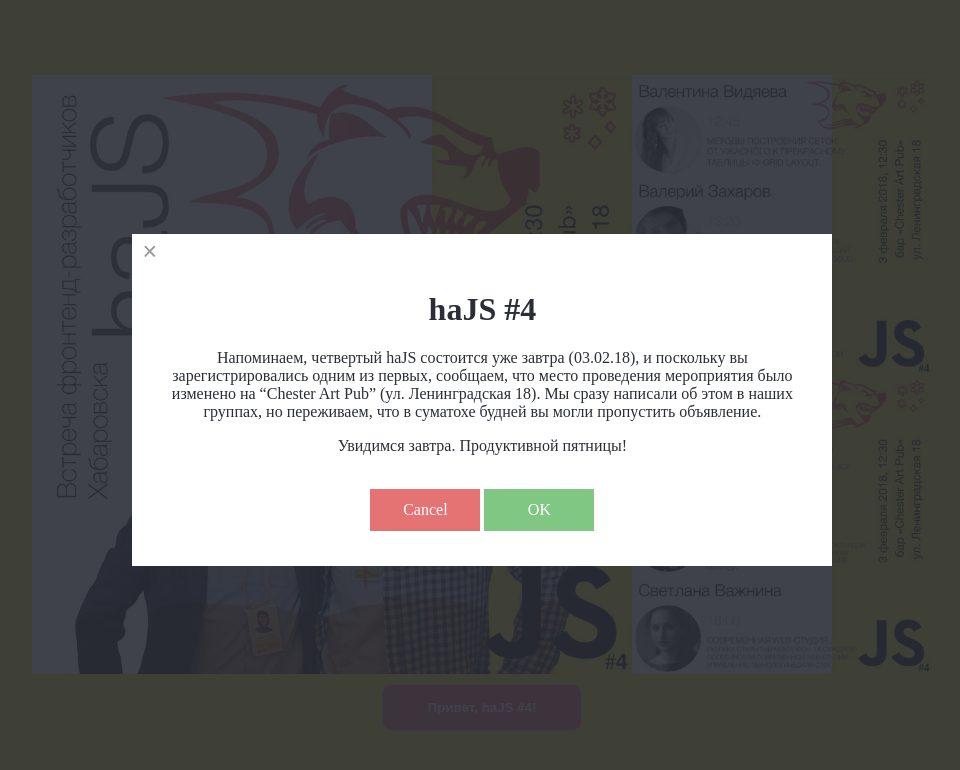
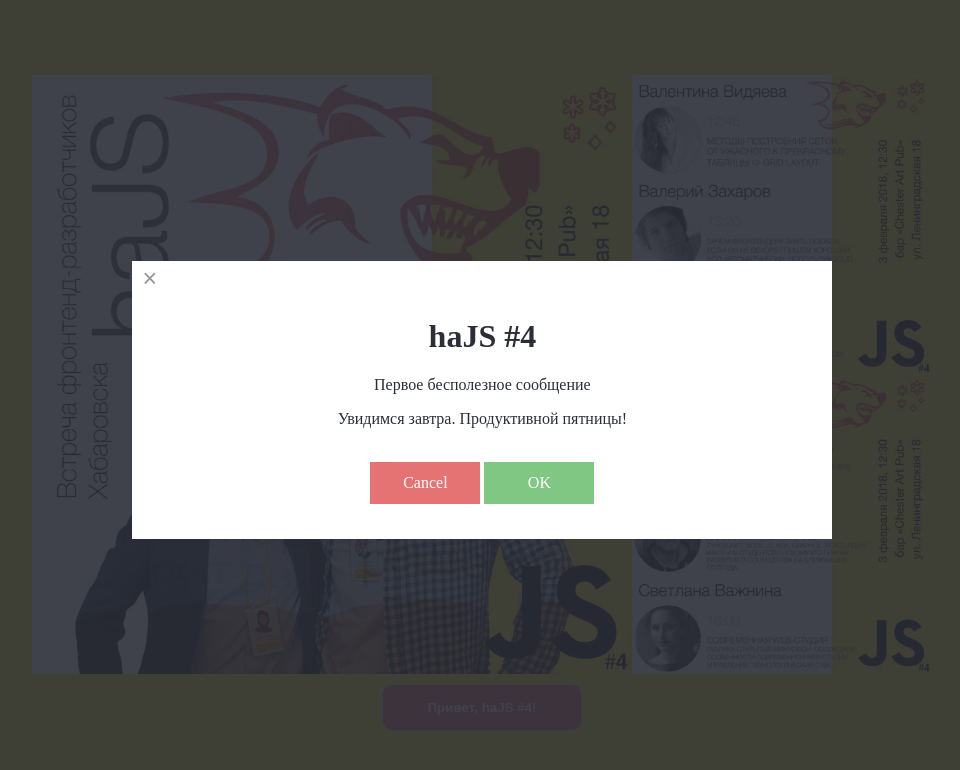
Before and after one commit to AntonovIgor/how-to-do-it-now, a plain HTML site: page index.html in a window 1280 px wide. Both pictures are taken after a click on the button "Привет, haJS #4!". Shown: the whole page, without its empty margins (158-1118 px from the left). Drawn offline with Linux system fonts and the light colour scheme.

Commit message:
Добавляет примитивные модули для js

```diff
--- a/index.html
+++ b/index.html
@@ -26,54 +26,9 @@
         </main>
         <script src="./js/jquery-3.3.1.min.js"></script>
         <script src="./js/remodal-1.1.1/dist/remodal.min.js"></script>
-        <script>
-            var remodalText = $('.remodal__text');
-            var MESSAGES = [
-                'Первое бесполезное сообщение',
-                'Второе бесползеное сообщение',
-                'Третье бесполезное сообщение',
-                'Еще одна строка'
-            ];
-
-            var sumIt = function(a, b) {
-                return a + b;
-            }
-
-            var randomNumber = function(min, max) {
-                return Math.floor(min + Math.random() * (max - min));
-            }
-
-            var inst = $('[data-remodal-id=modal]').remodal();
-
-            $('.page-content__promo_btn').on('click', function() {
-
-                inst.open();
-            });
-
-            $(document).on('open', '.remodal', function () {
-               console.log('open');
-            });
-
-            $(document).on('opened', '.remodal', function () {
-                console.log('opened');
-            });
-
-            $(document).on('close', '.remodal', function () {
-                console.log('close');
-            });
-
-            $(document).on('closed', '.remodal', function () {
-                console.log('closed');
-            });
-
-            $(document).on('confirm', '.remodal', function () {
-                console.log('confirm');
-            });
-
-            $(document).on('cancel', '.remodal', function () {
-                console.log('cancel');
-            });
-        </script>
+        <script src="./js/utils.js"></script>
+        <script src="./js/messages.js"></script>
+        <script src="./js/app.js"></script>
     </body>
 
 </html>
--- /dev/null
+++ b/js/app.js
@@ -0,0 +1,36 @@
+'use strict';
+
+(function() {
+
+    var inst = $('[data-remodal-id=modal]').remodal();
+
+    $('.page-content__promo_btn').on('click', function() {
+        $('.remodal__text').text(window.messages.getRandomMessage());
+        inst.open();
+    });
+
+    $(document).on('open', '.remodal', function () {
+       console.log('open');
+    });
+
+    $(document).on('opened', '.remodal', function () {
+        console.log('opened');
+    });
+
+    $(document).on('close', '.remodal', function () {
+        console.log('close');
+    });
+
+    $(document).on('closed', '.remodal', function () {
+        console.log('closed');
+    });
+
+    $(document).on('confirm', '.remodal', function () {
+        console.log('confirm');
+    });
+
+    $(document).on('cancel', '.remodal', function () {
+        console.log('cancel');
+    });
+
+})();
--- /dev/null
+++ b/js/messages.js
@@ -0,0 +1,23 @@
+'use strict';
+
+(function() {
+
+    var MESSAGES = [
+        'Первое бесполезное сообщение',
+        'Второе бесползеное сообщение',
+        'Третье бесполезное сообщение',
+        'Еще одна строка'
+    ];
+
+    var getRandomMessage = function() {
+        var randNumber = window.utils.randomNumber(0, MESSAGES.length-1);
+        return MESSAGES[randNumber];
+    }
+
+
+    window.messages = {
+        MESSAGES,
+        getRandomMessage
+    };
+
+})();
--- /dev/null
+++ b/js/utils.js
@@ -0,0 +1,18 @@
+'use strict';
+
+(function() {
+
+    var randomNumber = function(min, max) {
+        return Math.floor(min + Math.random() * (max - min));
+    }
+
+    var sumIt = function(a, b) {
+        return a + b;
+    }
+
+    window.utils = {
+        randomNumber,
+        sumIt
+    }
+
+})();
```
